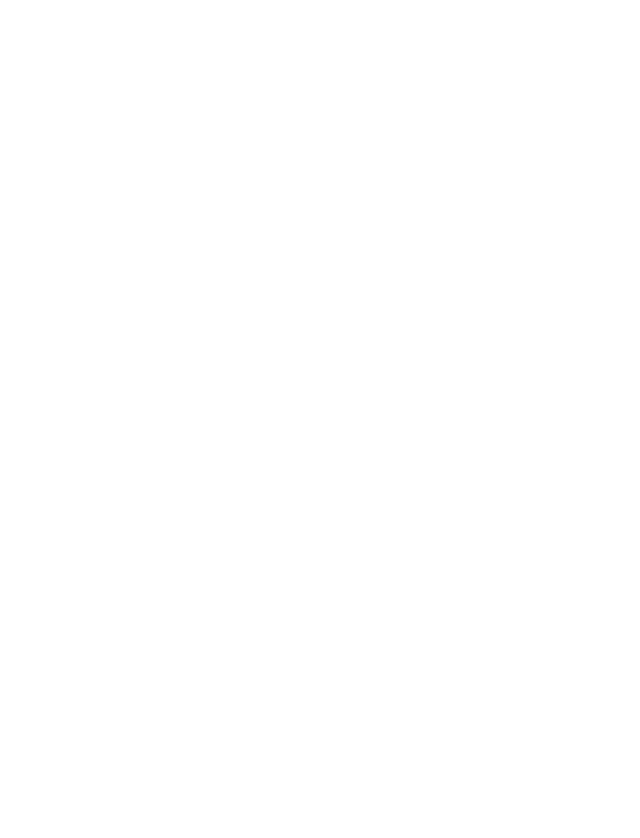
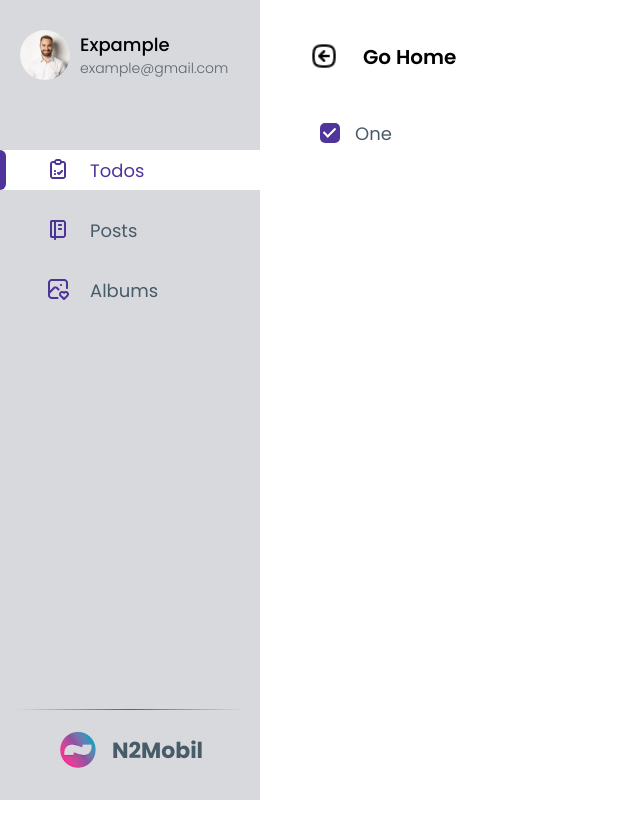
Before and after one commit to HalimDnck/vue-n2-project-scss, a Vue app: page /posts/1 in a window 1280 px wide. Before the commit this address had no page. Shown: the top 838 px of the page, without its empty margins (0-640 px from the left). Before the commit the page ends 800 px from the top, so only its background shows below. Built offline with nearby package versions, Linux system fonts and the light colour scheme.

Commit message:
todo-item

```diff
--- a/src/assets/profile_nav_style.scss
+++ b/src/assets/profile_nav_style.scss
@@ -61,7 +61,14 @@
       width: 100%;
       height: 50%;
 
-      .users-btn{
+      button{
+         margin-top: 20px;
+         img{
+            padding-bottom: 3px;
+         }
+      }
+
+      .active-page{
          width: 100%;
          height: 40px;
          border: none;
@@ -84,6 +91,30 @@
             border-top-right-radius: 6px;
             border-bottom-right-radius: 6px;
          }
+
+         img{
+            padding-left: 40px;
+            padding-right: 20px;
+            @include activeColor;
+         }
+      }
+
+      .other-page{
+         width: 100%;
+         height: 40px;
+         border: none;
+         background: none;
+         justify-self: start;
+         color: $gray2;
+         font-weight: 300;
+         padding-left: 6px;
+
+         @include textStyle(18px, normal);
+         cursor: pointer;
+
+         display: flex;
+         justify-content: self-start;
+         align-items: center;
 
          img{
             padding-left: 40px;
--- /dev/null
+++ b/src/assets/todos_style.scss
@@ -0,0 +1,105 @@
+@import "./styles.scss";
+
+.todos-page{
+   display: flex;
+
+   .todos-container{
+
+      header{
+         width: 100%;
+         height: 120px;
+         padding-left: 50px;
+
+         display: flex;
+         align-items: center;
+         justify-content: flex-start;
+         .go-back{
+            display: flex;
+            gap: 25px;
+            font-size: 20px;
+            font-weight: 600;
+            img{
+               width: 28px;
+            }
+         }
+
+
+      }
+
+      main{
+         width: 100%;
+         height: 100%;
+         padding-left: 60px;
+         .todo{
+            ul{
+               list-style: none;
+               li{
+                  display: flex;
+                  align-items: center;
+                  gap: 20px;
+
+                  .todo-item {
+                     display: block;
+                     position: relative;
+                     padding-left: 35px;
+                     margin-bottom: 12px;
+                     cursor: pointer;
+                     font-size: 18px;
+                     color: $gray2;
+                     -webkit-user-select: none;
+                     -moz-user-select: none;
+                     -ms-user-select: none;
+                     user-select: none;
+
+                     input {
+                        position: absolute;
+                        opacity: 0;
+                        cursor: pointer;
+                        height: 0;
+                        width: 0;
+                     }
+
+                     .new-checkmark {
+                        position: absolute;
+                        top: 0;
+                        left: 0;
+                        height: 20px;
+                        width: 20px;
+                        margin-top: 3px;
+
+                        background: none;
+                        border: 2px solid $purple;
+                        border-radius: 5px;
+                        &:after {
+                           content: "";
+                           position: absolute;
+                           display: none;
+                           left: 4px;
+                           top: 0px;
+                           width: 5px;
+                           height: 10px;
+                           border: solid white;
+                           border-width: 0 2px 2px 0;
+                           -webkit-transform: rotate(45deg);
+                           -ms-transform: rotate(45deg);
+                           transform: rotate(45deg);
+                        }
+                     }
+
+                     input:checked ~ .new-checkmark {
+                        background-color: $purple;
+                     }
+                     input:checked ~ .new-checkmark:after {
+                        display: block;
+                     }
+                  }
+
+
+
+
+               }
+            }
+         }
+      }
+   }
+}
--- /dev/null
+++ b/src/components/Albums.vue
@@ -0,0 +1,5 @@
+<template>
+
+</template>
+
+<script></script>
--- /dev/null
+++ b/src/components/Posts.vue
@@ -0,0 +1,5 @@
+<template>
+
+</template>
+
+<script></script>
--- a/src/components/ProfileNav.vue
+++ b/src/components/ProfileNav.vue
@@ -11,12 +11,31 @@
          <hr>
       </div>
 
+
       <div class="button-container">
-         <button class="users-btn">
-            <div class="active-shape"></div>
-            <img src="/src/icons/users.png" alt="">
-            Users
-         </button>
+         <router-link to="" custom v-slot="{ navigate }">
+            <button class="active-page" @click="navigate" role="link">
+               <div class="active-shape"></div>
+               <img src="/src/icons/checklist.png" alt="">
+               Todos
+            </button>
+         </router-link>
+
+         <router-link to="" custom v-slot="{ navigate }">
+            <button class="other-page" @click="navigate" role="link">
+               <div class="active-shape"></div>
+               <img src="/src/icons/notebook.png" alt="">
+               Posts
+            </button>
+         </router-link>
+
+         <router-link to="" custom v-slot="{ navigate }">
+            <button class="other-page" @click="navigate" role="link">
+               <div class="active-shape"></div>
+               <img src="/src/icons/heartphoto.png" alt="">
+               Albums
+            </button>
+         </router-link>
       </div>
 
       <div class="logo-container">
--- a/src/components/Todos.vue
+++ b/src/components/Todos.vue
@@ -1,7 +1,30 @@
 <template>
-   <div>
+   <div class="todos-page">
       <ProfileNavVue/>
 
+      <div class="todos-container">
+         <header>
+            <div class="go-back">
+               <router-link to="/">
+               <img src="../icons/leftarrow.png" alt="go back icon">
+               </router-link>
+               <p>Go Home</p>
+            </div>
+         </header>
+
+         <main>
+            <div class="todo">
+               <ul>
+                  <li>
+                     <label class="todo-item">One
+                        <input type="checkbox" checked="checked">
+                        <span class="new-checkmark"></span>
+                     </label>
+                  </li>
+               </ul>
+            </div>
+         </main>
+      </div>
    </div>
 </template>
 
@@ -93,3 +116,7 @@
 
 
 </script>
+
+<style lang="scss">
+   @import "../assets/todos_style.scss"
+</style>
--- a/src/routers.js
+++ b/src/routers.js
@@ -1,6 +1,9 @@
 import { createRouter, createWebHistory } from "vue-router"
 import Users from "./components/Users.vue"
 import Todos from "./components/Todos.vue"
+import Albums from "./components/Albums.vue"
+import Posts from "./components/Posts.vue"
+
 
 
 
@@ -15,6 +18,16 @@
       component: Todos,
       path: '/todos/:id',
    },
+   {
+      name: 'Posts',
+      component: Todos,
+      path: '/posts/:id',
+   },
+   {
+      name: 'Albums',
+      component: Todos,
+      path: '/albums/:id',
+   },
 ];
 
 const router =createRouter({
```
